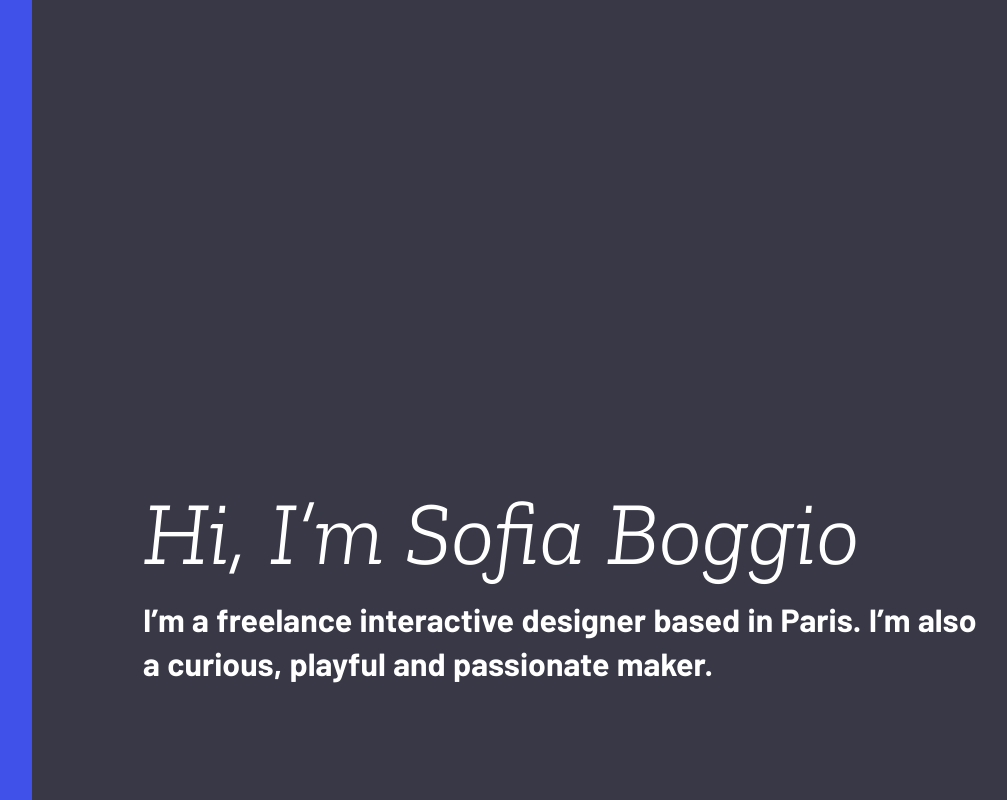
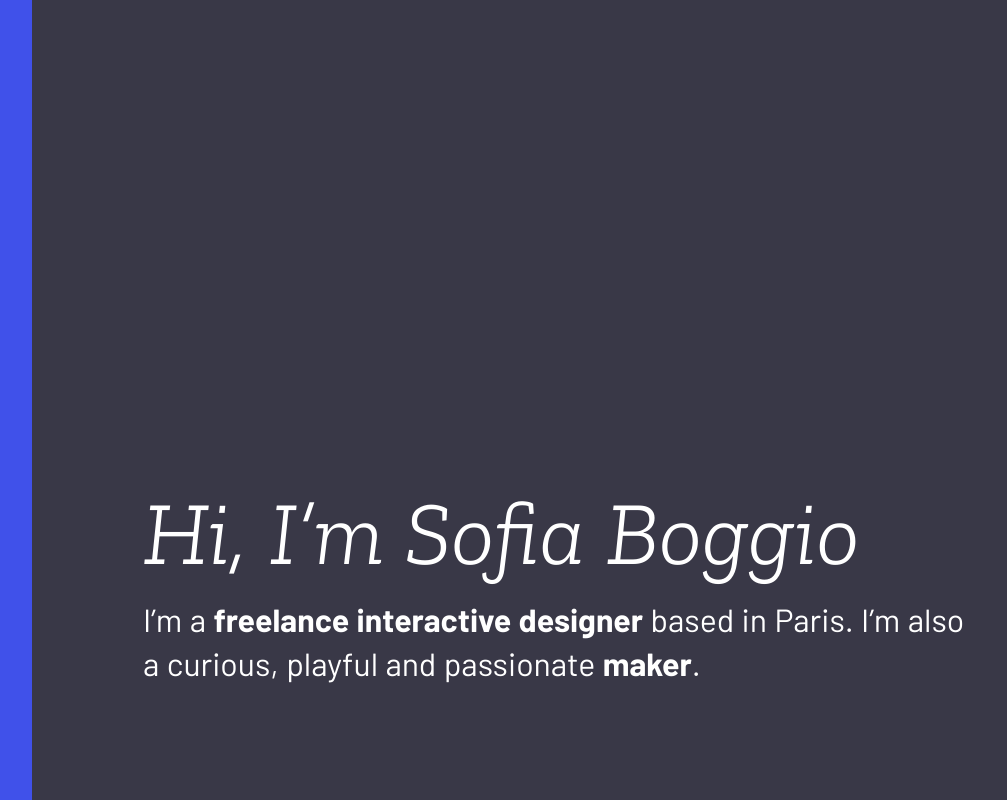
Before and after one commit to jfngoo/sofia-portfolio, a Nuxt app: page / in a window 1280 px wide. Shown: the whole page, without its empty margins (53-1060 px from the left). Built offline with nearby package versions, Linux system fonts and the light colour scheme.

Commit message:
Add dompurify, bold in i18n locales

```diff
--- a/components/Intro.vue
+++ b/components/Intro.vue
@@ -4,14 +4,19 @@
       {{ $t('title') }}
     </h1>
 
-    <h2>
-      {{ $t('subtitle') }}
-    </h2>
+    <p class="subtitle" v-html="subtitle" />
   </div>
 </template>
 
 <script>
+import DOMPurify from 'dompurify'
+
 export default {
+  computed: {
+    subtitle () {
+      return DOMPurify.sanitize(this.$t('subtitle'))
+    }
+  }
 }
 </script>
 
@@ -30,7 +35,7 @@ export default {
     margin-bottom: 16px;
   }
 
-  h2 {
+  .subtitle {
     font-size: $f32;
     line-height: $f48;
   }
--- a/i18n/en.json
+++ b/i18n/en.json
@@ -1,4 +1,4 @@
 {
   "title": "Hi, I’m Sofia Boggio",
-  "subtitle": "I’m a freelance interactive designer based in Paris. I’m also a curious, playful and passionate maker."
+  "subtitle": "I’m a <b>freelance interactive designer</b> based in Paris. I’m also a curious, playful and passionate <b>maker</b>."
 }
--- a/i18n/fr.json
+++ b/i18n/fr.json
@@ -1,4 +1,4 @@
 {
   "title": "Hi, I’m Sofia Boggio",
-  "subtitle": "I’m a freelance interactive designer based in Paris. I’m also a curious, playful and passionate maker."
+  "subtitle": "I’m a <b>freelance interactive designer</b> based in Paris. I’m also a curious, playful and passionate <b>maker</b>."
 }
--- a/nuxt.config.js
+++ b/nuxt.config.js
@@ -5,7 +5,7 @@ export default {
   ** Nuxt rendering mode
   ** See https://nuxtjs.org/api/configuration-mode
   */
-  mode: 'universal',
+  mode: 'spa',
   /*
   ** Nuxt target
   ** See https://nuxtjs.org/api/configuration-target
@@ -60,9 +60,9 @@ export default {
   ],
   i18n: {
     locales: ['en', 'fr'],
-    defaultLocale: 'en',
+    defaultLocale: 'fr',
     vueI18n: {
-      fallbackLocale: 'en',
+      fallbackLocale: 'fr',
       messages
     }
   },
--- a/package.json
+++ b/package.json
@@ -15,6 +15,7 @@
     "test:e2e": "cross-env TEST=e2e ava ./test/e2e/**/*"
   },
   "dependencies": {
+    "dompurify": "^2.0.12",
     "nuxt": "^2.13.0",
     "nuxt-i18n": "^6.12.2"
   },
```
Also changed, not shown: .eslintrc.js, 1 other file (tests, documents, lock files or other folders).
